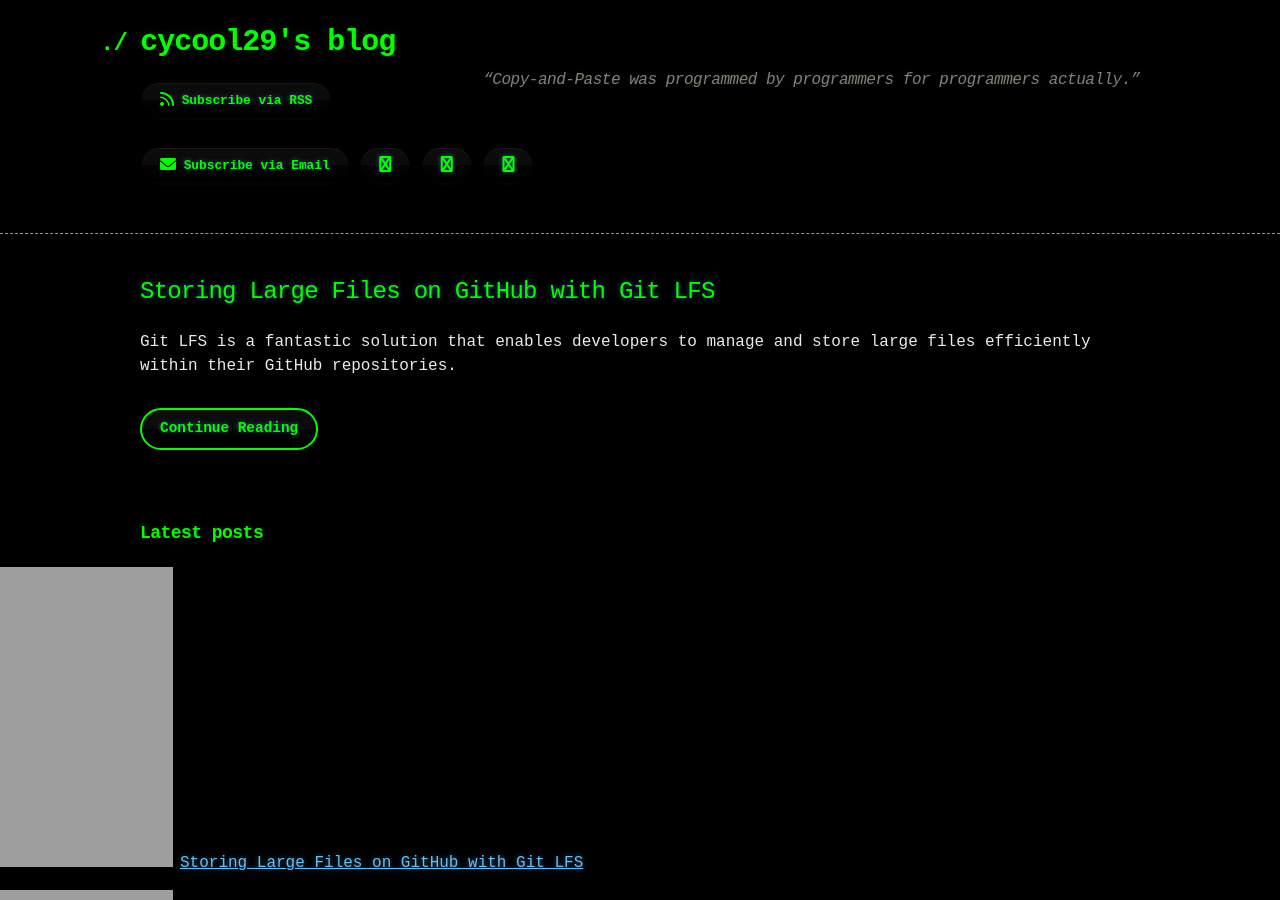
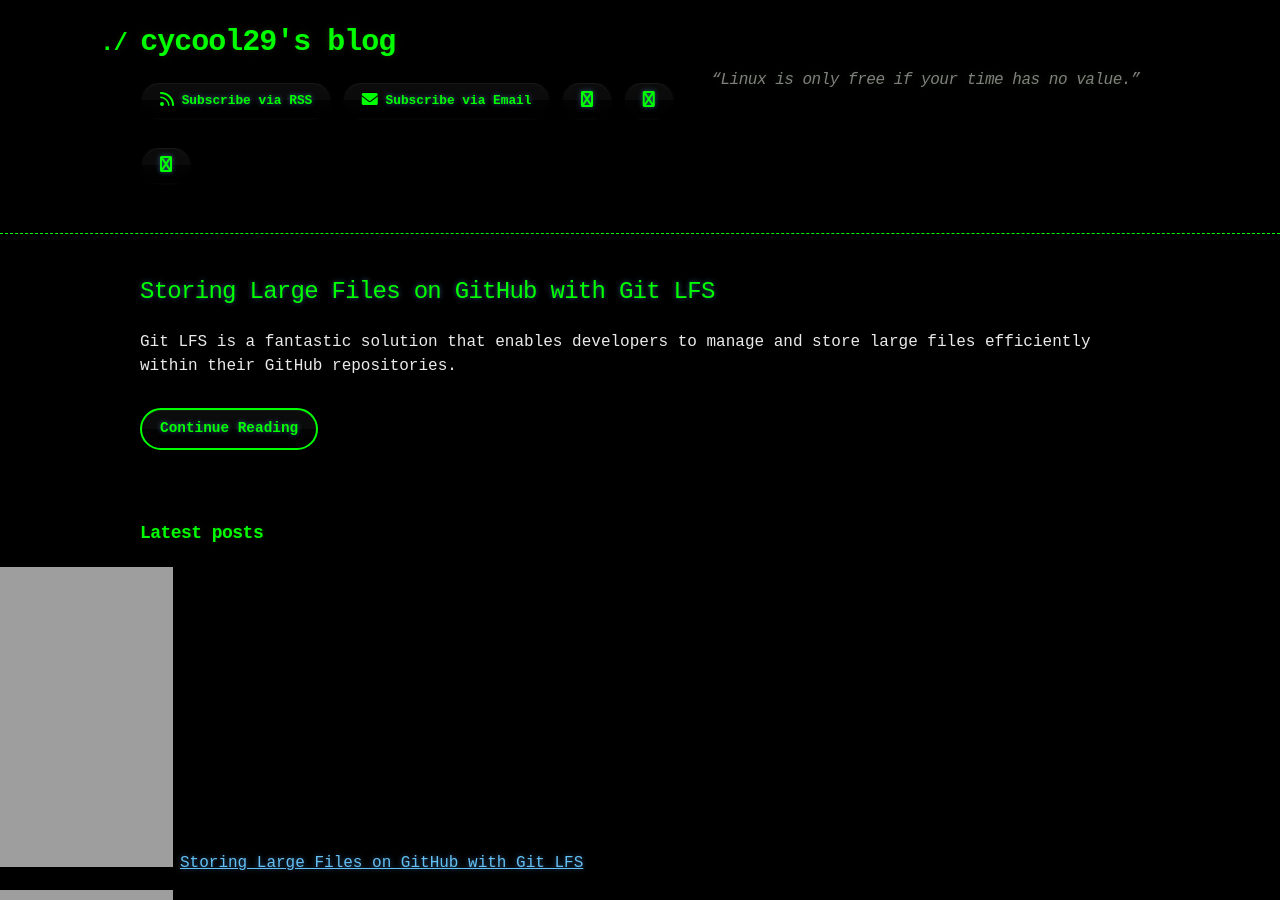
Before and after one commit to cycool29/cycool29.github.io, a Jekyll site: the page built from index.md, in a window 1280 px wide and 900 px high. Built offline with Jekyll 4.4.1, drawn with Linux system fonts in a browser that asks for light colours; a style sheet for code colours, icons or effects is not loaded.

Commit message:
Update quotes

```diff
--- a/_config.yml
+++ b/_config.yml
@@ -1,5 +1,5 @@
 title: cycool29's blog
-description: "“Copy-and-Paste was programmed by programmers for programmers actually.” "
+description: "“Linux is only free if your time has no value.” "
 bio: A high school student. Intermediate in Python, Git, Bash. Learning JavaScript. He/Him. "
 author: cycool29
 url: https://cycool29.github.io
```
